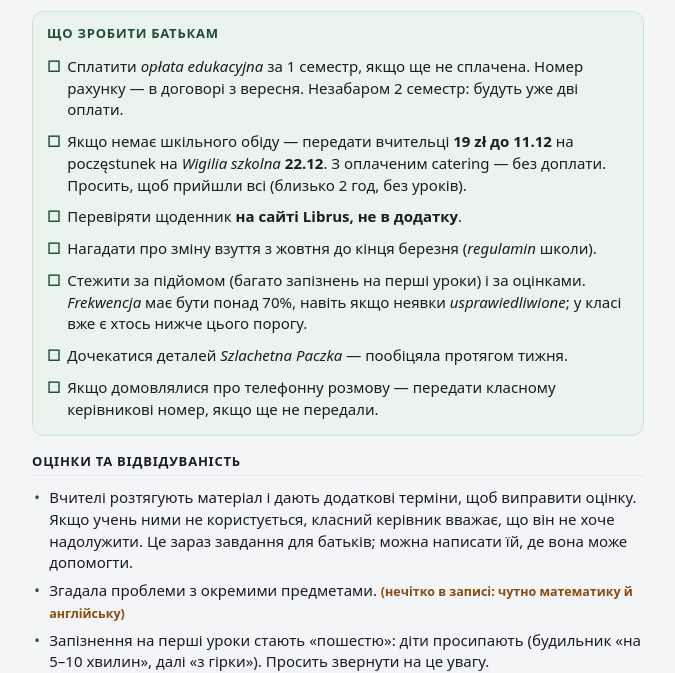
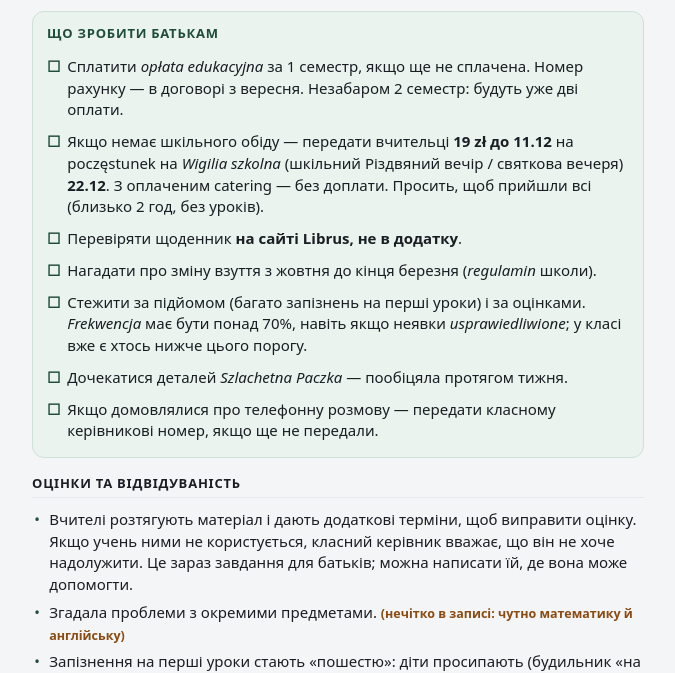
Before and after one commit to vovan1710/qwerty-reports, a plain HTML site: page gladchenko/zebranie-2026-11-16/index.html in a window 1280 px wide. Shown: the part 132-805 px from the top of the page, without its empty margins (302-977 px from the left). Drawn offline with Linux system fonts and the light colour scheme.

Commit message:
Add Ukrainian gloss for Wigilia szkolna
First mention now includes «шкільний Різдвяний вечір / святкова вечеря».

```diff
--- a/gladchenko/zebranie-2026-11-16/index.html
+++ b/gladchenko/zebranie-2026-11-16/index.html
@@ -96,7 +96,7 @@
       <h2>Що зробити батькам</h2>
       <ul>
         <li>Сплатити <span class="term">opłata edukacyjna</span> за 1 семестр, якщо ще не сплачена. Номер рахунку — в договорі з вересня. Незабаром 2 семестр: будуть уже дві оплати.</li>
-        <li>Якщо немає шкільного обіду — передати вчительці <span class="due">19 zł до 11.12</span> на poczęstunek на <span class="term">Wigilia szkolna</span> <span class="due">22.12</span>. З оплаченим catering — без доплати. Просить, щоб прийшли всі (близько 2 год, без уроків).</li>
+        <li>Якщо немає шкільного обіду — передати вчительці <span class="due">19 zł до 11.12</span> на poczęstunek на <span class="term">Wigilia szkolna</span> (шкільний Різдвяний вечір / святкова вечеря) <span class="due">22.12</span>. З оплаченим catering — без доплати. Просить, щоб прийшли всі (близько 2 год, без уроків).</li>
         <li>Перевіряти щоденник <strong>на сайті Librus, не в додатку</strong>.</li>
         <li>Нагадати про зміну взуття з жовтня до кінця березня (<span class="term">regulamin</span> школи).</li>
         <li>Стежити за підйомом (багато запізнень на перші уроки) і за оцінками. <span class="term">Frekwencja</span> має бути понад 70%, навіть якщо неявки <span class="term">usprawiedliwione</span>; у класі вже є хтось нижче цього порогу.</li>
```
